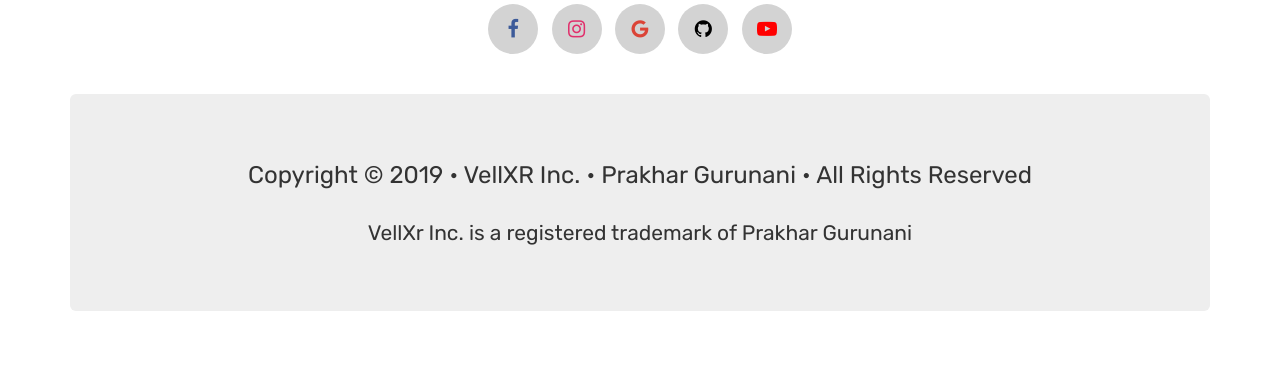
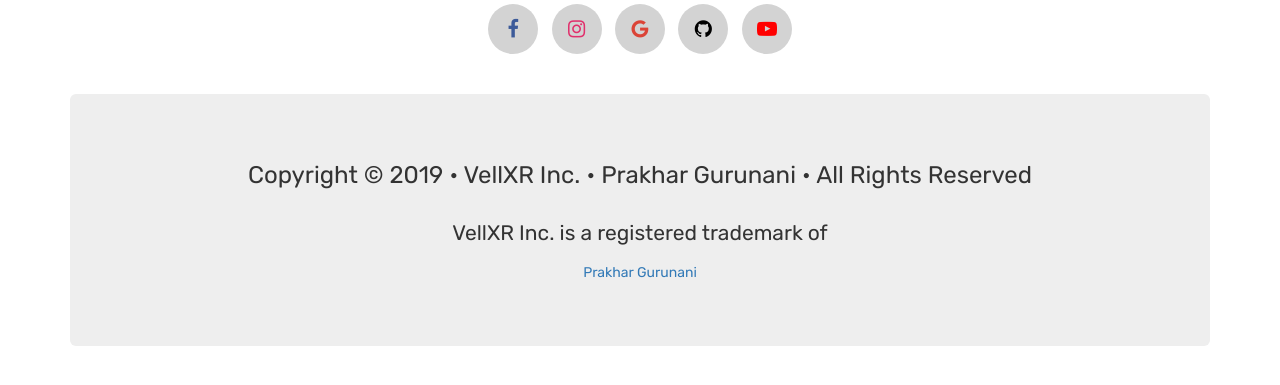
Before and after one commit to FirePing32/VellXR, a Django app: page /about/ in a window 1280 px wide. Shown: the part 156-541 px from the top of the page. Run offline with Django 3.2, Linux system fonts and the light colour scheme; some libraries are stand-ins or nearby versions.

Commit message:
added developer website link

```diff
--- a/user/templates/user/about.html
+++ b/user/templates/user/about.html
@@ -109,7 +109,7 @@ a.socialIcon:hover, .socialHoverClass {
 <div class="container">
         <div class="jumbotron text-center">
         <h3>Copyright © 2019 • VellXR Inc. • Prakhar Gurunani • All Rights Reserved</h3><br>
-        <p>VellXr Inc. is a registered trademark of Prakhar Gurunani</p>
+        <p>VellXR Inc. is a registered trademark of <div class="nav-links"><a href="https://www.prakhargurunani.com/" target="_blank">Prakhar Gurunani</a></div></p>
         </div>
       </div>
 {% endblock %}
```
